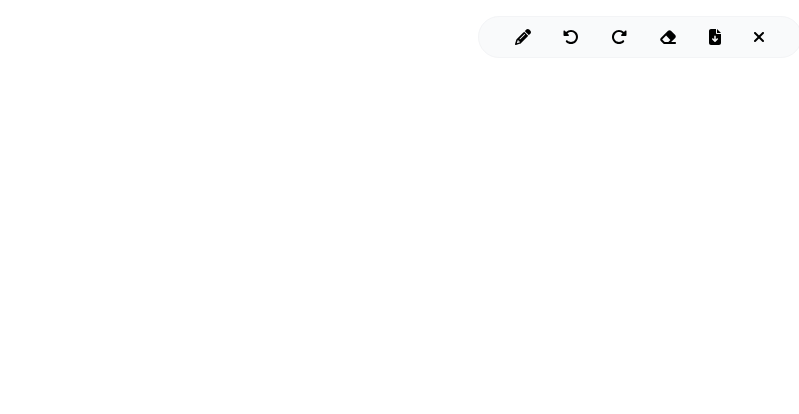
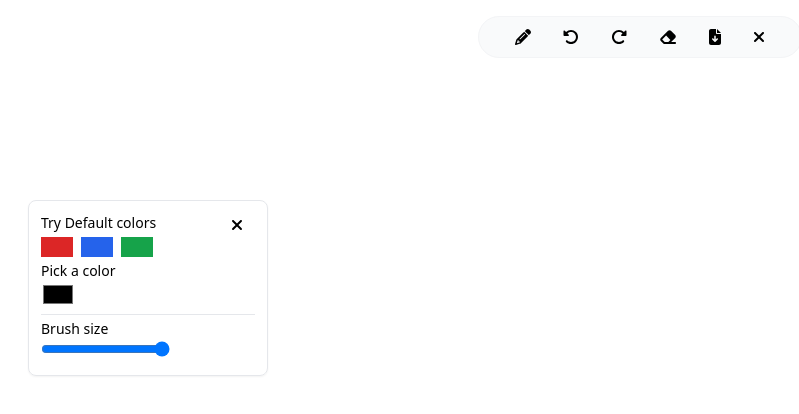
Before and after one commit to ChetanPatil23/Sketchbook, a Next.js app: page / in a window 1280 px wide. Shown: the top 414 px of the page, without its empty margins (0-799 px from the left). Built offline with nearby package versions, Linux system fonts and the light colour scheme.

Commit message:
UI of Toolbox

```diff
--- /dev/null
+++ b/src/components/ToolBox/index.js
@@ -0,0 +1,34 @@
+import React from "react";
+import { faXmark } from "@fortawesome/free-solid-svg-icons";
+import { FontAwesomeIcon } from "@fortawesome/react-fontawesome";
+const index = () => {
+  return (
+    <div className="border border-gray-200 w-60 absolute top-1/4 left-2 ml-5 py-2 px-3 rounded-lg shadow-sm">
+      <div className="my-1">
+        <div className="flex items-center justify-between pr-3">
+          <h3 className="font-medium text-sm mb-1">Try Default colors</h3>
+          <FontAwesomeIcon icon={faXmark} className="cursor-pointer" />
+        </div>
+        <div className="flex gap-2">
+          <span className="w-8 h-5 bg-red-600 cursor-pointer"></span>
+          <span className="w-8 bg-blue-600 cursor-pointer"></span>
+          <span className="w-8 bg-green-600 cursor-pointer"></span>
+        </div>
+      </div>
+      <div className="my-1">
+        <h3 className="font-medium text-sm">Pick a color</h3>
+        <input
+          type="color"
+          className="w-[34px] bg-transparent cursor-grab rounded-lg"
+        />
+      </div>
+      <hr />
+      <div className="my-1">
+        <h3 className="font-medium text-sm">Brush size</h3>
+        <input type="range" min={1} max={10} step={1} />
+      </div>
+    </div>
+  );
+};
+
+export default index;
--- a/src/pages/index.js
+++ b/src/pages/index.js
@@ -1,5 +1,11 @@
 import MenuBar from "@/components/MenuBar";
+import ToolBox from "@/components/ToolBox";
 
 export default function Home() {
-  return <MenuBar />;
+  return (
+    <div>
+      <MenuBar />
+      <ToolBox />
+    </div>
+  );
 }
```
